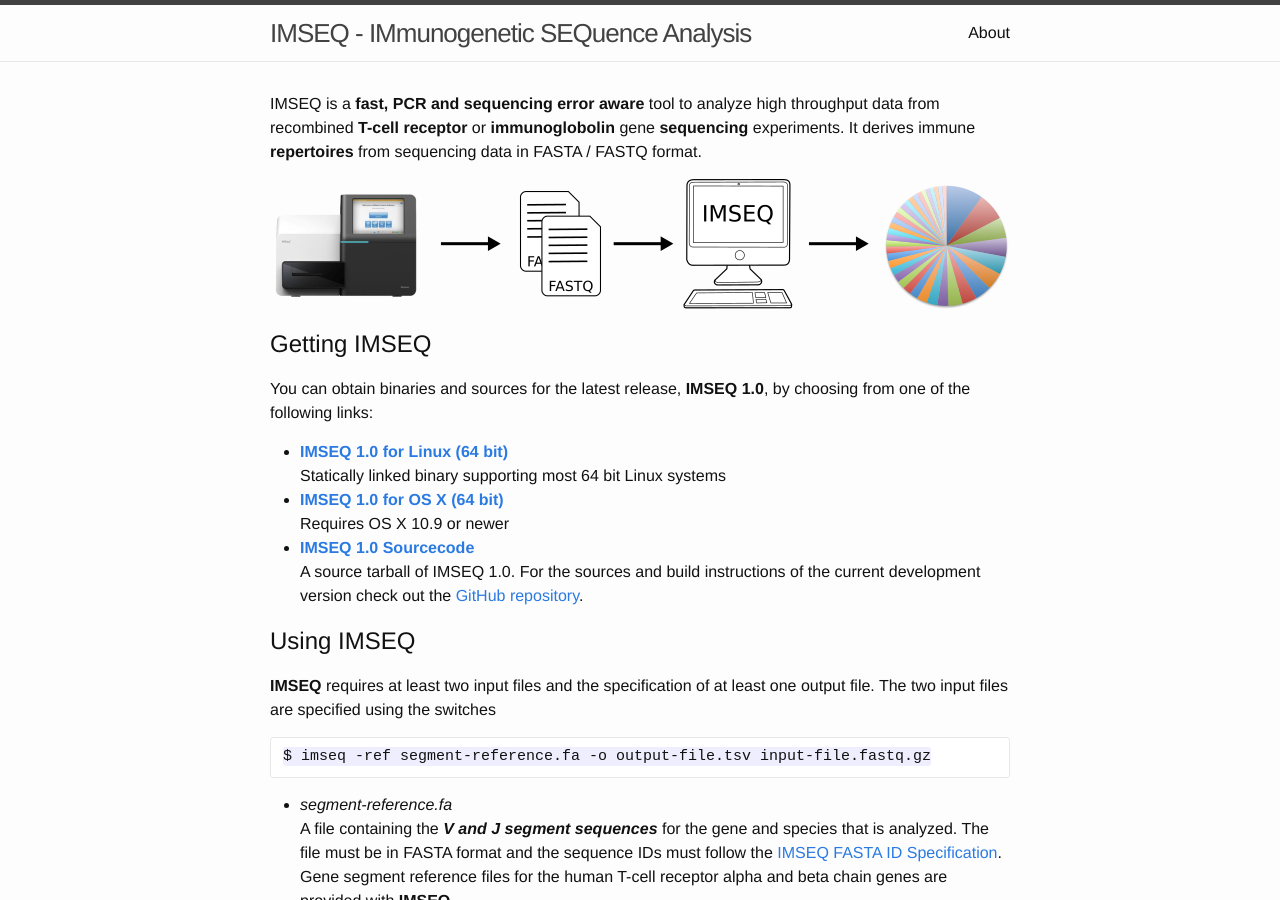
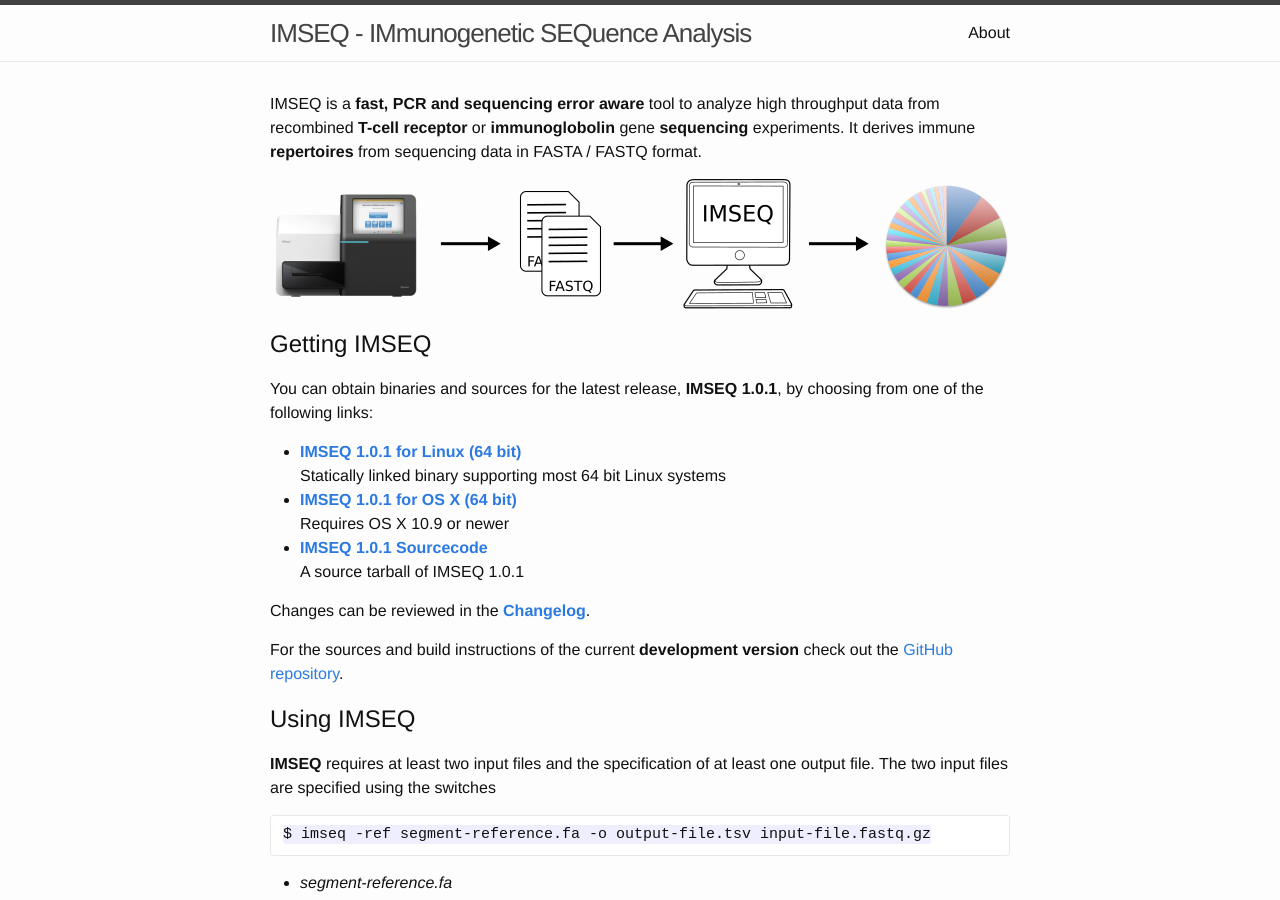
Before and after one commit to lkuchenb/imseq, a Jekyll site: the page built from index.md, in a window 1280 px wide and 900 px high. Built offline with Jekyll 4.4.1, drawn with Linux system fonts in a browser that asks for light colours.

Commit message:
Updated webpage for IMSEQ 1.0.1

```diff
--- a/index.md
+++ b/index.md
@@ -8,11 +8,15 @@
 
 ## Getting IMSEQ
 
-You can obtain binaries and sources for the latest release, **IMSEQ 1.0**, by choosing from one of the following links:
+You can obtain binaries and sources for the latest release, **IMSEQ 1.0.1**, by choosing from one of the following links:
 
- * [**IMSEQ 1.0 for Linux (64 bit)**](./binaries/imseq_1.0-linux64.tgz)<br/>Statically linked binary supporting most 64 bit Linux systems
- * [**IMSEQ 1.0 for OS X (64 bit)**](./binaries/imseq_1.0-mac64.tgz)<br/>Requires OS X 10.9 or newer
- * [**IMSEQ 1.0 Sourcecode**](./binaries/seqan-imseq_1.0-source.tgz)<br/>A source tarball of IMSEQ 1.0. For the sources and build instructions of the current development version check out the [GitHub repository](https://github.com/lkuchenb/imseq).
+ * [**IMSEQ 1.0.1 for Linux (64 bit)**](https://github.com/lkuchenb/imseq/releases/download/v1.0.1/imseq_1.0.1-linux64.tgz)<br/>Statically linked binary supporting most 64 bit Linux systems
+ * [**IMSEQ 1.0.1 for OS X (64 bit)**](https://github.com/lkuchenb/imseq/releases/download/v1.0.1/imseq_1.0.1-mac64.tgz)<br/>Requires OS X 10.9 or newer
+ * [**IMSEQ 1.0.1 Sourcecode**](http://127.0.0.1:4000/binaries/seqan-imseq_1.0-source.tgz)<br/>A source tarball of IMSEQ 1.0.1
+
+Changes can be reviewed in the [**Changelog**](https://github.com/lkuchenb/imseq/releases/).
+
+For the sources and build instructions of the current **development version** check out the [GitHub repository](https://github.com/lkuchenb/imseq).
 
 ## Using IMSEQ
 
```
